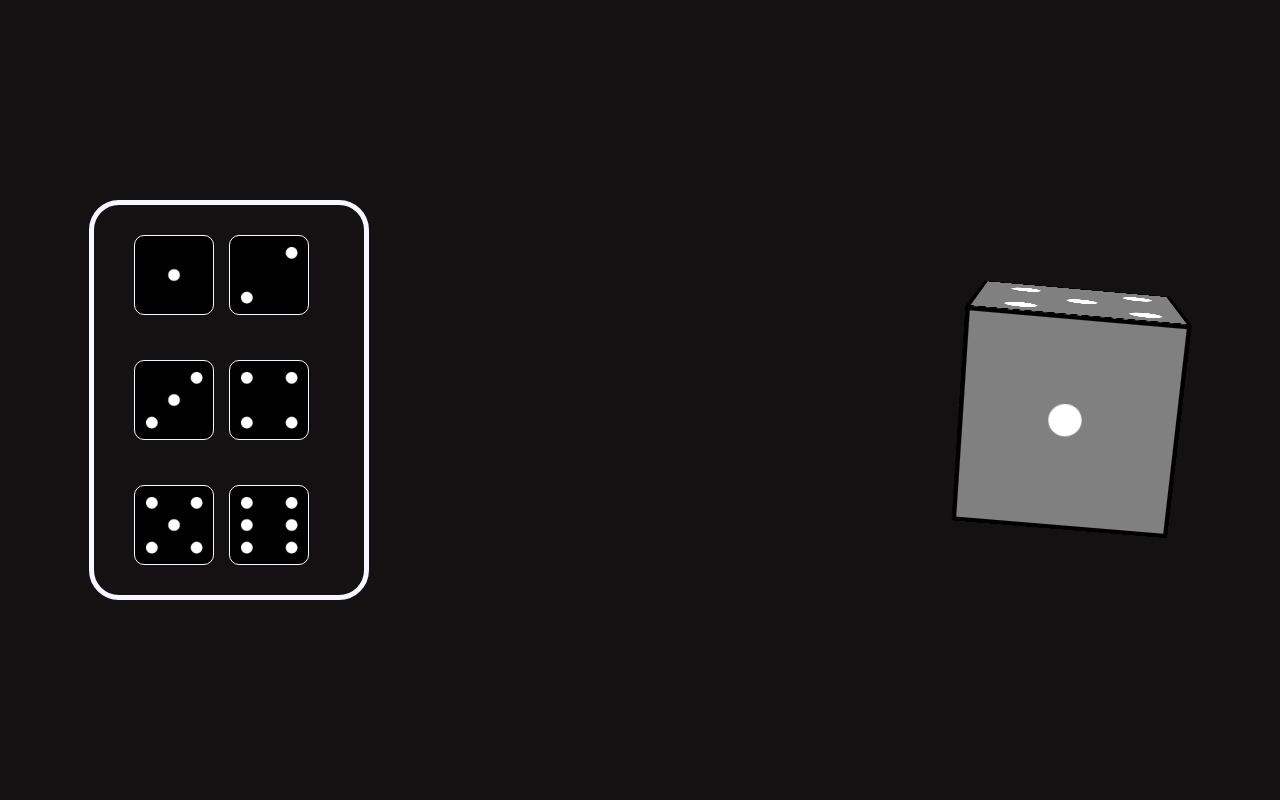
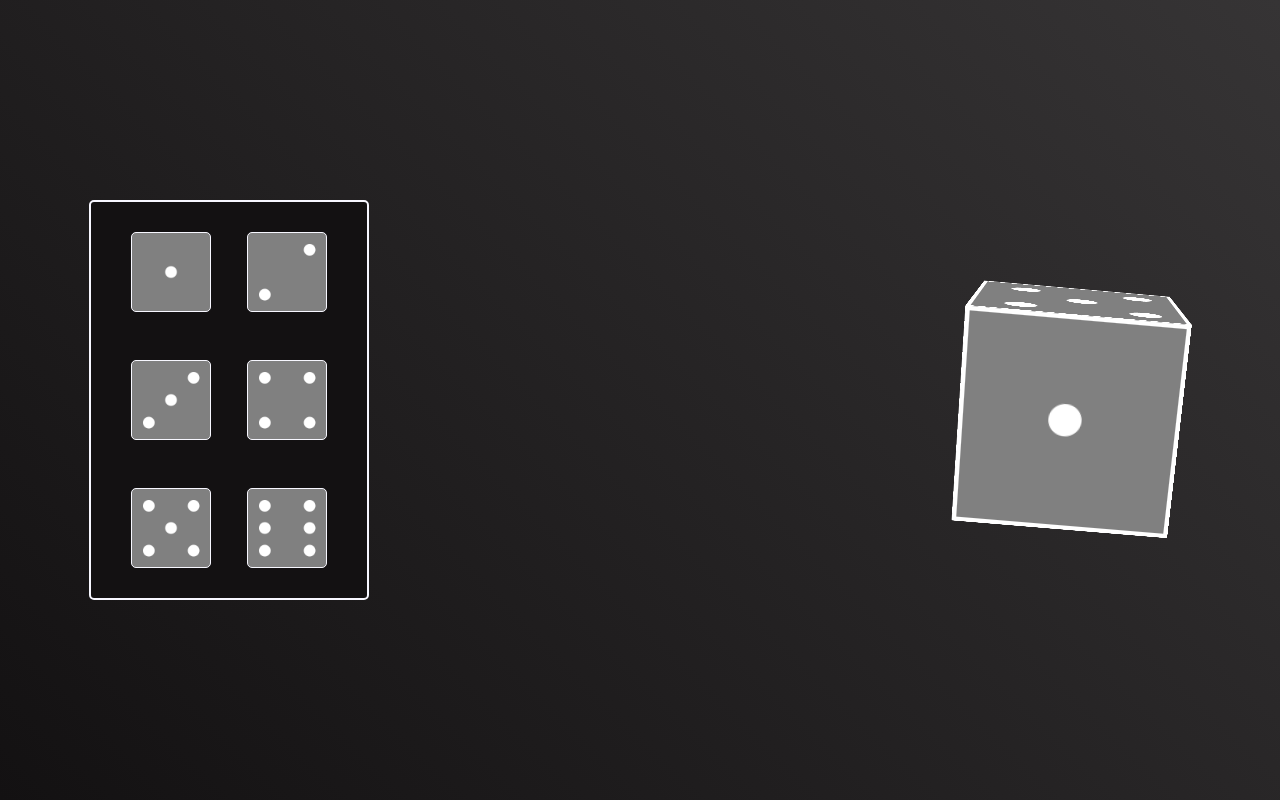
Before and after one commit to devthiagoribeiro/3dcube, a plain HTML site: page index.html in a window 1280 px wide. Drawn offline with Linux system fonts and the light colour scheme.

Commit message:
ajustes no css

```diff
--- a/index.html
+++ b/index.html
@@ -34,6 +34,8 @@
 
     </div>
 
+
+
     <div class="container">
         <div class="dado">
             <div class="face front"><img src="assets/face3.png"></div>
@@ -44,5 +46,6 @@
             <div class="face bottom"><img src="assets/face1.png"></div>
         </div>
     </div>
+    <div class="footer"></div>
 </body>
 </html>
--- a/style.css
+++ b/style.css
@@ -9,7 +9,7 @@ body{
     display: flex;
     justify-content: center;
     align-items: center;
-    background-color: #131112;
+    background: linear-gradient(45deg, #131112, #363435);
 }
 
 .container{
@@ -35,7 +35,7 @@ body{
     width: 100%;
     height: 100%;
     position:absolute;
-    border: solid 4px rgb(0, 0, 0);
+    border: solid 4px rgb(255, 255, 255);
     border-radius: 1px;
     text-align: center;
     align-items: center;
@@ -93,40 +93,60 @@ input[value="bottom"]:checked ~ .container .dado{
 
 .botoes_dado{
     margin-right: 500px;
-    border: solid 5px #F7F7FF;
-    border-radius: 30px;
+    border: solid 2px #F7F7FF;
+    background-color: #131112;
+    border-radius: 5px;
     height: 400px;
     width: 280px;
     display: flex;
     flex-direction: column;
     justify-content: space-between;
-    align-content: space-between;
     padding-top: 30px;
     padding-bottom: 30px;
+}
+
+.part1{
+    display: flex;
+    width: 100%;
+    justify-content: space-between;
+    padding-left: 40px;
+    padding-right: 40px;
+}
+.part2{
+    display: flex;
+    width: 100%;
+    justify-content: space-between;
+    padding-left: 40px;
+    padding-right: 40px;
+}
+.part3{
+    display: flex;
+    width: 100%;
+    justify-content: space-between;
     padding-left: 40px;
     padding-right: 40px;
 }
 
-.part1{
-    display: flex;
-
-}
-.part2{
-    display: flex;
-}
-.part3{
-    display: flex;
-}
-
 label{
     display: flex;
-    width: 100%;
+    width: 80px;
+    border-radius: 10px;
 }
 
 label img{
     width: 80px;
     height: 80px;
     border: solid 1px #F7F7FF;
-    border-radius: 10px;
-    background-color: rgb(0, 0, 0);
+    border-radius: 5px;
+    background-color: grey;
 }
+label img:hover{
+    background-color: rgb(46, 46, 46);
+    transition: all .5s ease-out;
+}
+
+
+#l-bottom:hover{
+    scale: 1.02;
+    transition: all 1s ease-out;
+}
```
Also changed, not shown: 1 other file.
